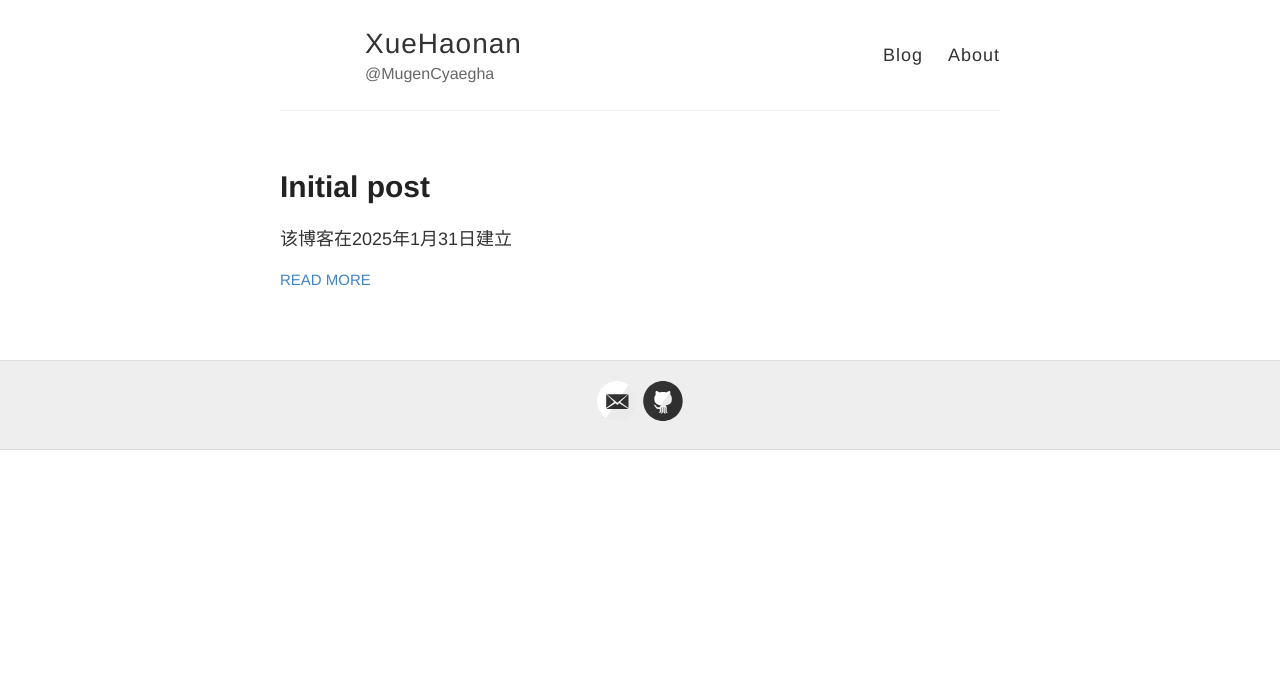
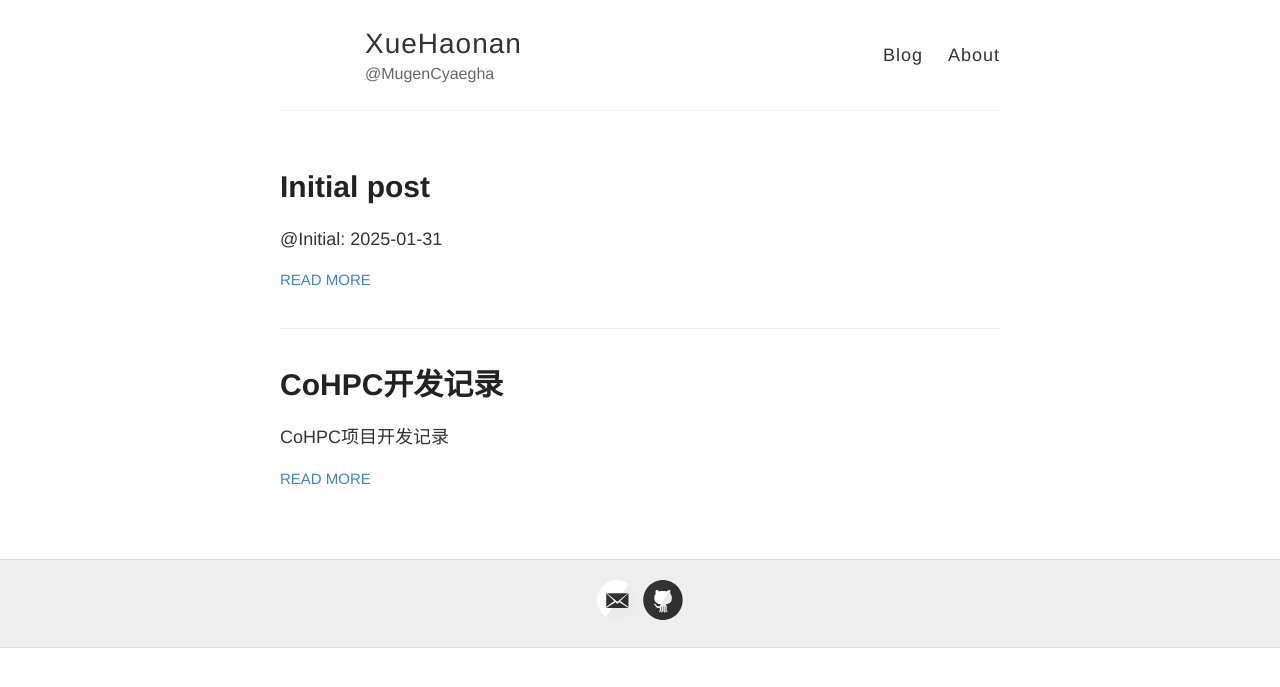
Before and after one commit to xuehaonan27/xuehaonan27.github.io, a Jekyll site: the page built from index.html, in a window 1280 px wide. Shown: the top 687 px of the page. Built offline with Jekyll 4.4.1, drawn with Linux system fonts in a browser that asks for light colours; part of the change alters nothing that is shown.

Commit message:
feat: CoHPC record

````diff
--- /dev/null
+++ b/_posts/2025-01-31-CoHPC.md
@@ -0,0 +1,36 @@
+---
+layout: post
+title: CoHPC开发记录
+date: 2025-01-31
+---
+
+CoHPC项目开发记录
+
+# 记一个因MAC地址引发的Bug
+
+@2025-01-13 <br>
+
+在编写CoHPC项目时，采用QEMU启动虚拟机 + cloud-init配置镜像。
+
+在QEMU启动命令中添加网卡：
+
+```Shell
+${QEMU} \
+    -netdev vde,id=net0,sock=./vdesock \
+    -device e1000,netdev=net0,mac=52:00:00:12:34:56 \
+    -netdev user,id=user0,hostfwd=tcp::64306-:22 \
+    -device e1000,netdev=user0 \
+    ...
+```
+
+并且在Cloud-init的Network Config部分，采用与QEMU命令相同的MAC来指导Cloud-init配置网卡的MAC地址，并且静态分配一个IP地址。
+
+观察QEMU的日志发现网卡经常随机性无法正常启动。
+
+在逐一排除Cloud-init和QEMU的嫌疑之后，发现是MAC地址有问题。
+
+![48位MAC地址示意(图片来源Wikipedia)](/images/2025-01-31-CoHPC/MAC-48_Address.png)
+
+由于启动时MAC地址是随机生成，因此有可能将第一个字节的b0位设置为1，即multicast，导致无法分配IP地址。应该为unicast。
+
+总结：前3个字节就用52:00:00即可，后面3个字节随机生成。
--- a/_posts/2025-01-31-Init.md
+++ b/_posts/2025-01-31-Init.md
@@ -3,5 +3,6 @@ layout: post
 title: Initial post
 date: 2025-01-31
 ---
+@Initial: 2025-01-31
 
 该博客在2025年1月31日建立
````
Also changed, not shown: images/2025-01-31-CoHPC/MAC-48_Address.png (added), 10 other files.
